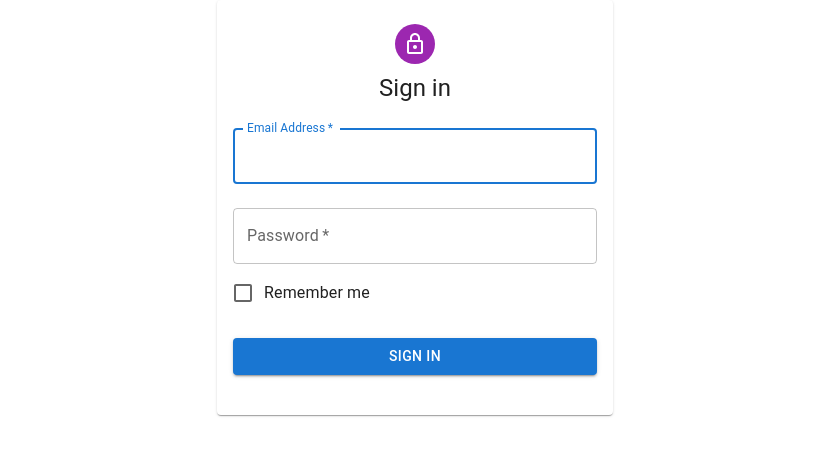
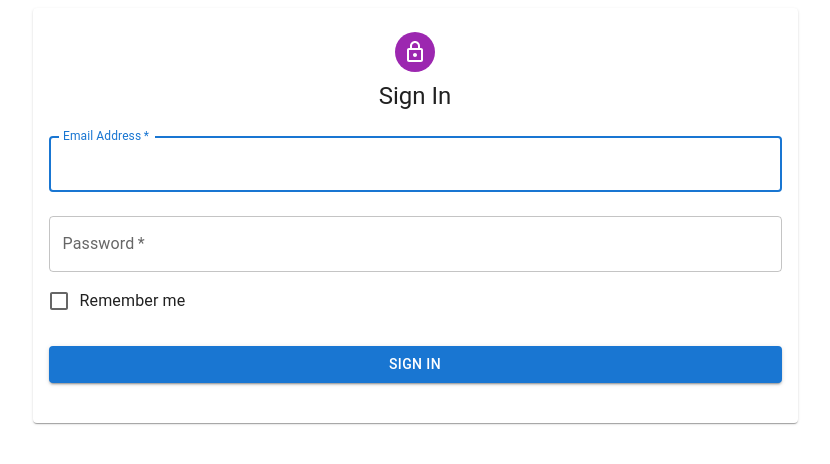
Before and after one commit to fjwr1024/next-admin, a Next.js app: page /signin in a window 1280 px wide. Shown: the top 464 px of the page, without its empty margins (225-1055 px from the left). Built offline with nearby package versions, Linux system fonts and the light colour scheme.

Commit message:
layout fix

```diff
--- a/src/app/layout.tsx
+++ b/src/app/layout.tsx
@@ -5,7 +5,7 @@ const RootLayout: FC<PropsWithChildren> = ({ children }) => {
   return (
     <html lang='ja'>
       <head>
-        <title>Next13</title>
+        <title>NextAdminExample</title>
       </head>
       <body>{children}</body>
     </html>
--- a/src/app/signin/page.tsx
+++ b/src/app/signin/page.tsx
@@ -3,7 +3,6 @@
 import * as React from 'react'
 import Avatar from '@mui/material/Avatar'
 import Button from '@mui/material/Button'
-import CssBaseline from '@mui/material/CssBaseline'
 import TextField from '@mui/material/TextField'
 import FormControlLabel from '@mui/material/FormControlLabel'
 import Checkbox from '@mui/material/Checkbox'
@@ -30,10 +29,9 @@ export default function SignIn() {
 
   return (
     <ThemeProvider theme={theme}>
-      <Container component='main' maxWidth='xs'>
+      <Grid container direction='column' alignItems='center' justifyContent='center'>
         <Card>
           <CardContent>
-            <CssBaseline />
             <Box
               sx={{
                 display: 'flex',
@@ -45,7 +43,7 @@ export default function SignIn() {
                 <LockOutlinedIcon />
               </Avatar>
               <Typography component='h1' variant='h5'>
-                Sign in
+                Sign In
               </Typography>
               <Box component='form' onSubmit={handleSubmit} noValidate sx={{ mt: 1 }}>
                 <TextField
@@ -79,7 +77,7 @@ export default function SignIn() {
             </Box>
           </CardContent>
         </Card>
-      </Container>
+      </Grid>
     </ThemeProvider>
   )
 }
```
